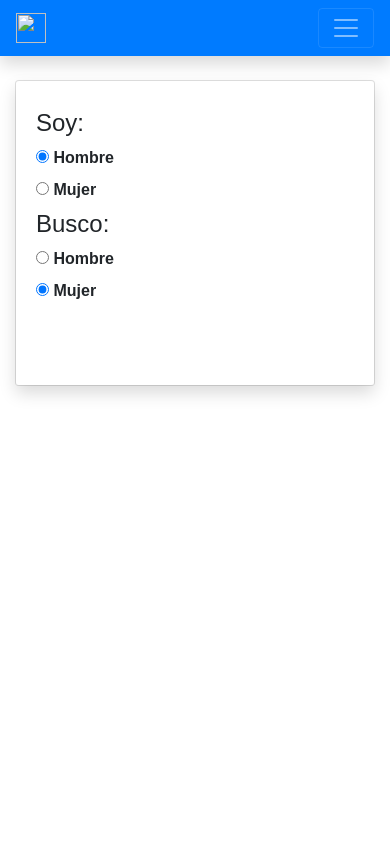
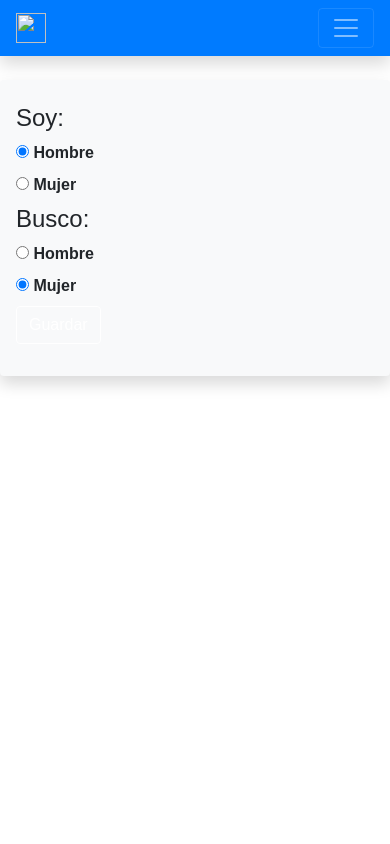
Before and after one commit to lleps/coincido, a Django app: page /profile/ in a window 390 px wide. Run offline with Django 3.2, Linux system fonts and the light colour scheme; the visitor is signed in with stand-in values (Sample User, id 1); data that the repository does not hold is empty; some libraries are stand-ins or nearby versions; some web fonts are replaced.

Commit message:
fix html for mobile

```diff
--- a/polls/templates/polls/base.html
+++ b/polls/templates/polls/base.html
@@ -1,6 +1,7 @@
 {% load static %}
 
 <html lang="es">
+<meta name="viewport" content="width=device-width, initial-scale=1">
 <head>
     <link rel="stylesheet" href="{% static 'polls/bootstrap.min.css' %}">
     <link rel="stylesheet" href="{% static 'polls/style.css' %}">
@@ -14,7 +15,7 @@
 </style>
 </head>
 
-<body class="h-100 w-100" style="background: url('{{ cfg.imagen_fondo.url }}'); background-size: cover; height: 100%">
+<body style="background: url('{{ cfg.imagen_fondo.url }}'); background-size: cover;">
 
 <nav class="navbar navbar-expand-lg navbar-dark bg-primary shadow" style="background-color: {{ cfg.color_principal }} !important;">
     <div class="container">
@@ -46,12 +47,9 @@
     </div>
 
 </nav>
-    <div class="container" >
-    <div class="card mt-4" style="background-color: {{ cfg.color_fondo }}">
-        <div class="card-body shadow">
-            {% block content %}{% endblock %}
-        </div>
-    </div>
+
+<div class="container shadow rounded p-3 mt-4 bg-light">
+    {% block content %}{% endblock %}
 </div>
 
 </body>
```
